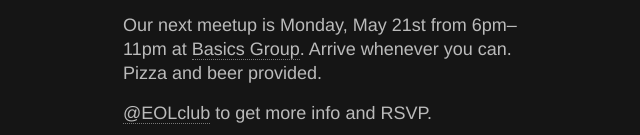
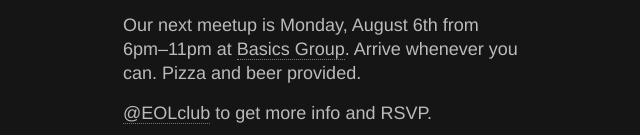
Before and after one commit to dpie/eolclub, a plain HTML site: page index.html in a window 1280 px wide. Shown: the part 718-853 px from the top of the page, without its empty margins (317-957 px from the left). Drawn offline with Linux system fonts and the light colour scheme.

Commit message:
Update with August 6th, 2012 meetup date

```diff
--- a/index.html
+++ b/index.html
@@ -21,7 +21,7 @@
         Bring your laptop and a project to work on.
       </p>
       <p>
-        Our next meetup is Monday, May 21st from 6pm&ndash;11pm
+        Our next meetup is Monday, August 6th from 6pm&ndash;11pm
         at <a href='http://basicsgroup.com'>Basics Group</a>.
         Arrive whenever you can. Pizza and beer provided.
       </p>
```
Also changed, not shown: 1 other file.
